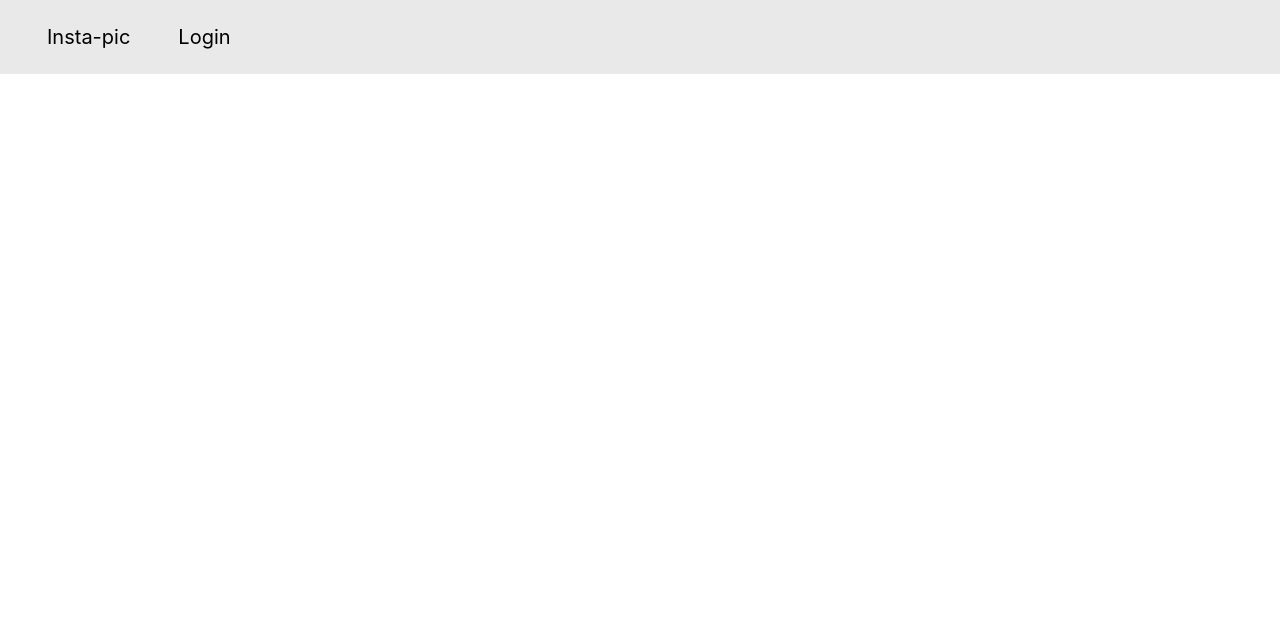
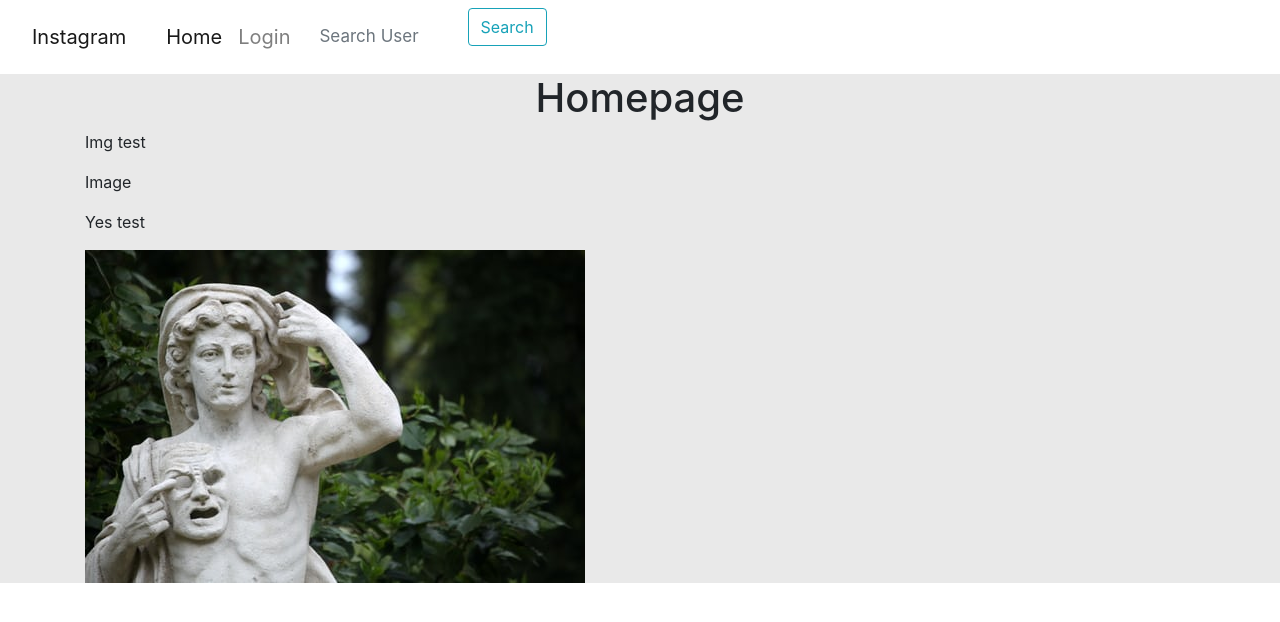
Before and after one commit to brenda-wanjiku/instagram, a Django app: page / in a window 1280 px wide. Shown: the top 622 px of the page. Run offline with Django 3.2, Linux system fonts and the light colour scheme; data comes from the database, SQL or seed files in the repository; both versions use the stored data as it was after the commit; some libraries are stand-ins or nearby versions.

Commit message:
Imports tinymce on models. Debugs navbar to if_user is authenticated

```diff
--- a/instagram/insta/models.py
+++ b/instagram/insta/models.py
@@ -1,4 +1,5 @@
 from django.db import models
+from tinymce.models import HTMLField
 
 # Create your models here.
 class Image(models.Model):
--- a/instagram/insta/templates/homepage.html
+++ b/instagram/insta/templates/homepage.html
@@ -9,7 +9,7 @@
 {% block content%}
 {{block.super}}
 <div class="container">
-<h1> Homepage</h1>
+<h1 class="text-center"> Homepage</h1>
 {% for image in images%}
 <p> {{image.img_name}}</p>
 <p> {{image.caption}}</p>
--- a/instagram/insta/templates/navbar.html
+++ b/instagram/insta/templates/navbar.html
@@ -9,14 +9,13 @@
 
 <body>
     <div class="topnav">
-        <nav class="navbar navbar-inverse">
-            <div class="container-fluid">
-                <div class="navbar-header">
-                    <a class="navbar-brand" href="{% url 'homepage' %}">Insta-pic</a>
-                    <a class="nav-link" href="/accounts/login">Login</a>
-                </div>
-            </div>
-    </div>
+        <nav class="navbar navbar-expand-lg sticky-top navbar-light " style="background-color:white">
+            <a class="navbar-brand" href="{% url 'homepage' %}">Instagram</a>
+            <button class="navbar-toggler" type="button" data-toggle="collapse" data-target="#navbarTogglerDemo02"
+                aria-controls="navbarTogglerDemo02" aria-expanded="false" aria-label="Toggle navigation">
+                <span class="navbar-toggler-icon"></span>
+            </button>
+
             <div class="collapse navbar-collapse" id="navbarTogglerDemo02">
                 <ul id="navbar-list" class="navbar-nav mr-auto mt-2 mt-lg-0">
                     <li class="nav-item active">
@@ -39,19 +38,18 @@
                     <a class="nav-link" href="/accounts/login">Login</a>
                 </li>
                 {% endif %}
-        <!--- Search form-->
-        <div class="navbar-right">
-            <form class="navabr-form" role="Search" action="{% url 'search_results' %}">
+                <div class="col-md-6 col-md-4 navbar-right">
+                    <form class="navbar-form" role="search" , action="{% url 'search_results' %}">
                         <div class="input-group">
-                    <input type="text" class="form-control" placeholder="Search follower" name="">
+                            <input type="text" class="form-control" placeholder="Search User" name="user">
                             <div class="input-group-btn">
-                        <button class="btn btn-default" type="submit"><i class="glyphicon glyphicon-search">Search
-                            </i></button>
+                                <button class="btn btn-outline-info" type="submit"> Search</button>
+
                             </div>
                         </div>
                     </form>
                 </div>
-        <!-- End form -->
+
         </nav>
 </body>
 <style>
--- a/instagram/instagram/settings.py
+++ b/instagram/instagram/settings.py
@@ -33,6 +33,7 @@
 INSTALLED_APPS = [
     'insta.apps.InstaConfig',
     'bootstrap4',
+    'tinymce',
     'django.contrib.admin',
     'django.contrib.auth',
     'django.contrib.contenttypes',
--- a/instagram/instagram/urls.py
+++ b/instagram/instagram/urls.py
@@ -21,7 +21,7 @@
 
 urlpatterns = [
     path('admin/', admin.site.urls),
-    re_path(r'', include('insta.urls')),
+    path('', include('insta.urls')),
     path('accounts/register/',RegistrationView.as_view(success_url='/'),name='django_registration_register'),
     path('accounts/', include('django_registration.backends.one_step.urls')),
     path('accounts/', include('django.contrib.auth.urls')),
```
Also changed, not shown: instagram/insta/forms.py (+6 -3 lines), instagram/db.sqlite3, 1 other file. Lines whose indentation alone changed are shown as unchanged.
